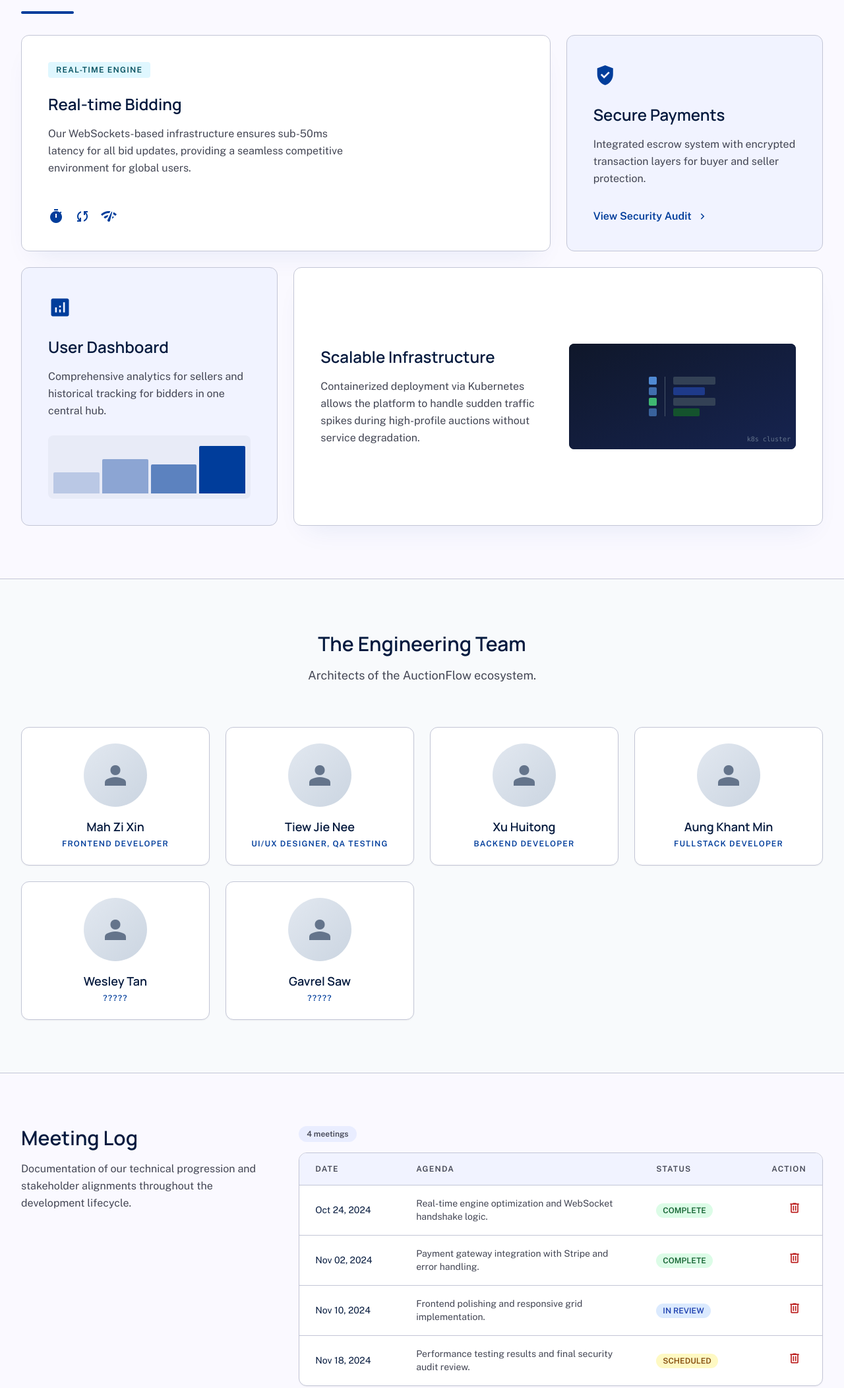
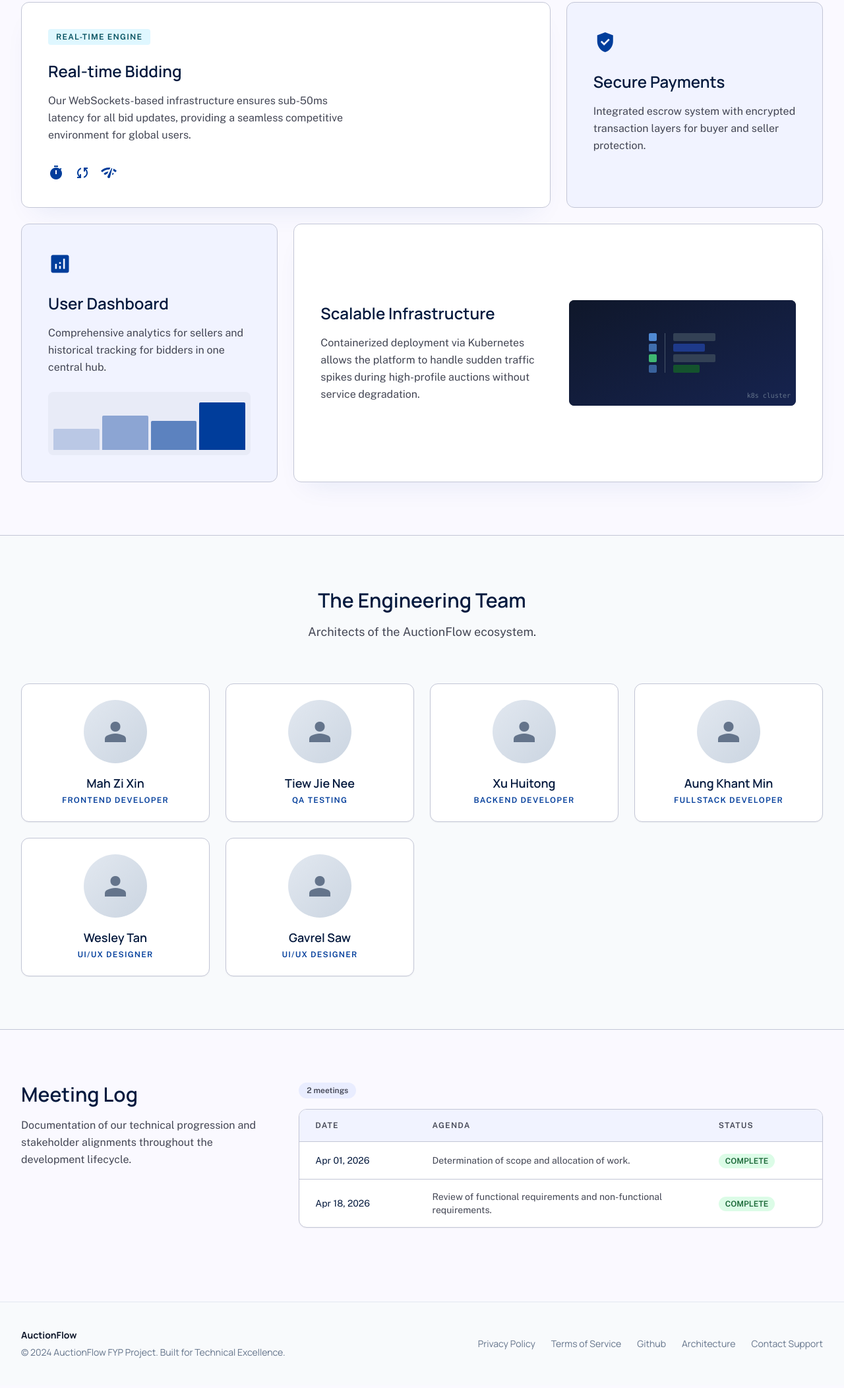
Before and after one commit to AungKhantMinnnnN/FYP_Introduction_Webpage, a plain HTML site: page index.html in a window 1280 px wide. Shown: the part 663-2767 px from the top of the page at 66% size. Drawn offline with nearby package versions, Linux system fonts and the light colour scheme.

Commit message:
updated team members information and meeting info

```diff
--- a/index.html
+++ b/index.html
@@ -200,7 +200,7 @@
                     AuctionFlow
                 </div>
                 <div class="hidden md:flex gap-8">
-                    <a class="nav-link active" href="#hero">Projects</a>
+                    <a class="nav-link" href="#hero">Projects</a>
                     <a class="nav-link" href="#team">Team</a>
                     <a class="nav-link" href="#meetings">Meetings</a>
                 </div>
@@ -231,21 +231,6 @@
                         built with technical excellence and architectural
                         clarity in mind.
                     </p>
-                    <div class="flex flex-wrap gap-4 pt-2">
-                        <button
-                            class="bg-primary text-on-primary px-8 py-3.5 rounded-lg font-bold flex items-center gap-2 hover:opacity-95 active:scale-95 transform transition-transform shadow-sm"
-                        >
-                            View Demo
-                            <span class="material-symbols-outlined text-[18px]"
-                                >arrow_forward</span
-                            >
-                        </button>
-                        <button
-                            class="border-2 border-primary text-primary px-8 py-3.5 rounded-lg font-bold hover:bg-primary/5 transition-colors active:scale-95 transform transition-transform"
-                        >
-                            Technical Paper
-                        </button>
-                    </div>
                 </div>
                 <div class="relative">
                     <div
@@ -412,15 +397,6 @@
                             layers for buyer and seller protection.
                         </p>
                     </div>
-                    <a
-                        class="text-primary font-bold inline-flex items-center gap-2 mt-8 hover:opacity-80 transition-opacity"
-                        href="#"
-                    >
-                        View Security Audit
-                        <span class="material-symbols-outlined text-[18px]"
-                            >chevron_right</span
-                        >
-                    </a>
                 </div>
                 <div
                     class="bg-surface-container-low border border-outline-variant rounded-xl p-10 flex flex-col justify-between card-hover"
@@ -599,11 +575,6 @@
                                     >
                                         Status
                                     </th>
-                                    <th
-                                        class="px-6 py-4 text-xs font-bold tracking-widest uppercase text-on-surface-variant text-right"
-                                    >
-                                        Action
-                                    </th>
                                 </tr>
                             </thead>
                             <tbody
@@ -777,7 +748,7 @@
                 },
                 {
                     name: "Tiew Jie Nee",
-                    role: "UI/UX Designer, QA Testing",
+                    role: "QA Testing",
                     photo: "",
                 },
                 {
@@ -792,12 +763,12 @@
                 },
                 {
                     name: "Wesley Tan",
-                    role: "?????",
+                    role: "UI/UX Designer",
                     photo: "",
                 },
                 {
                     name: "Gavrel Saw",
-                    role: "?????",
+                    role: "UI/UX Designer",
                     photo: "",
                 },
             ];
@@ -830,24 +801,14 @@
             // =====================================================================
             const MEETING_DATA = [
                 {
-                    date: "2024-10-24",
-                    agenda: "Real-time engine optimization and WebSocket handshake logic.",
+                    date: "2026-04-01",
+                    agenda: "Determination of scope and allocation of work.",
                     status: "COMPLETE",
                 },
                 {
-                    date: "2024-11-02",
-                    agenda: "Payment gateway integration with Stripe and error handling.",
+                    date: "2026-04-18",
+                    agenda: "Review of functional requirements and non-functional requirements.",
                     status: "COMPLETE",
-                },
-                {
-                    date: "2024-11-10",
-                    agenda: "Frontend polishing and responsive grid implementation.",
-                    status: "IN REVIEW",
-                },
-                {
-                    date: "2024-11-18",
-                    agenda: "Performance testing results and final security audit review.",
-                    status: "SCHEDULED",
                 },
             ];
             // =====================================================================
@@ -908,11 +869,6 @@
                         <td class="px-6 py-4 text-sm font-medium text-on-surface whitespace-nowrap">${formatDate(m.date)}</td>
                         <td class="px-6 py-4 text-sm text-on-surface-variant max-w-xs">${escapeHtml(m.agenda)}</td>
                         <td class="px-6 py-4">${statusBadge(m.status)}</td>
-                        <td class="px-6 py-4 text-right">
-                          <button onclick="deleteMeeting(${i})" class="text-error hover:bg-error/10 p-2 rounded-lg transition-colors" title="Delete">
-                            <span class="material-symbols-outlined text-[20px]">delete</span>
-                          </button>
-                        </td>
                       </tr>`,
                     )
                     .join("");
```
